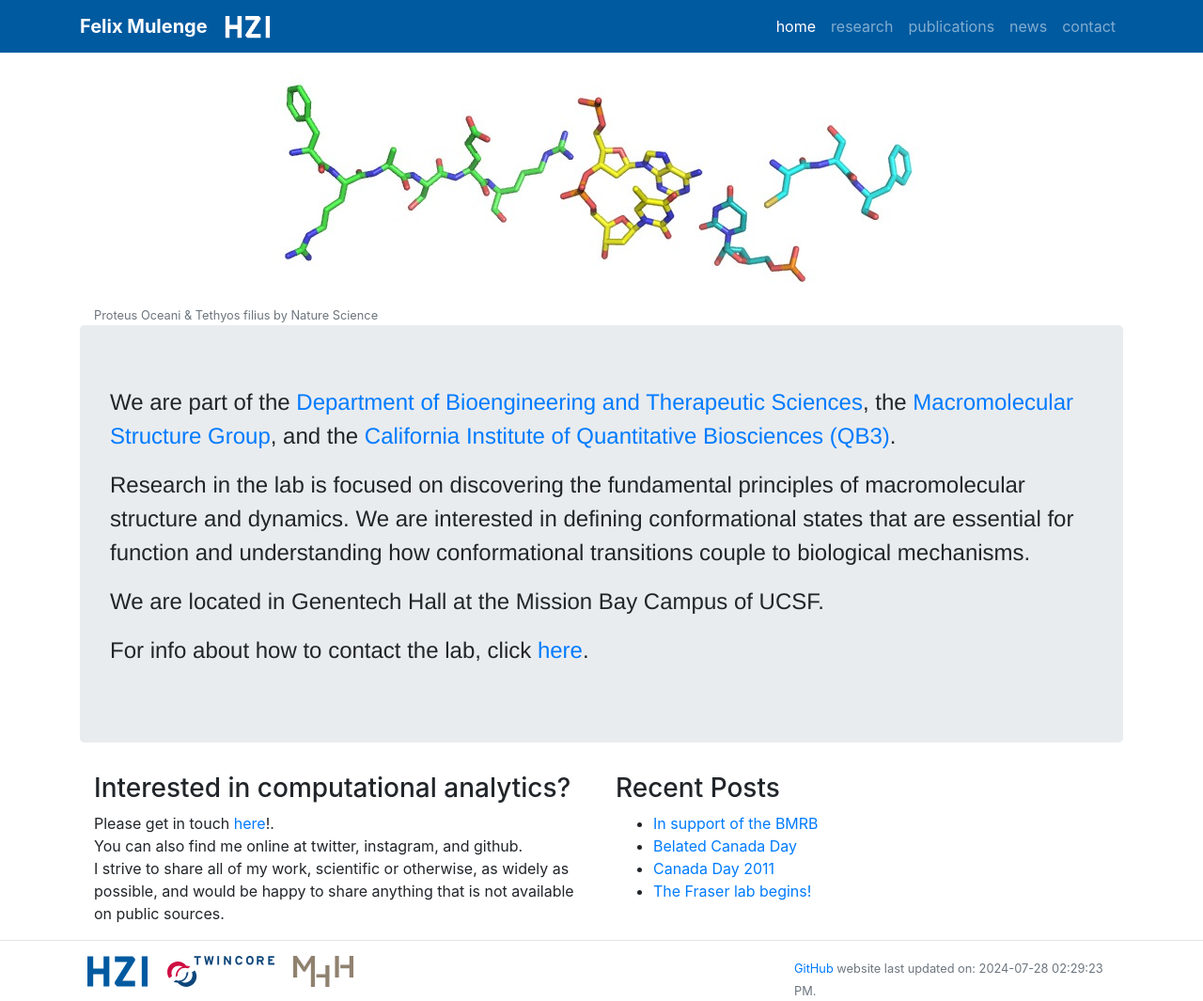
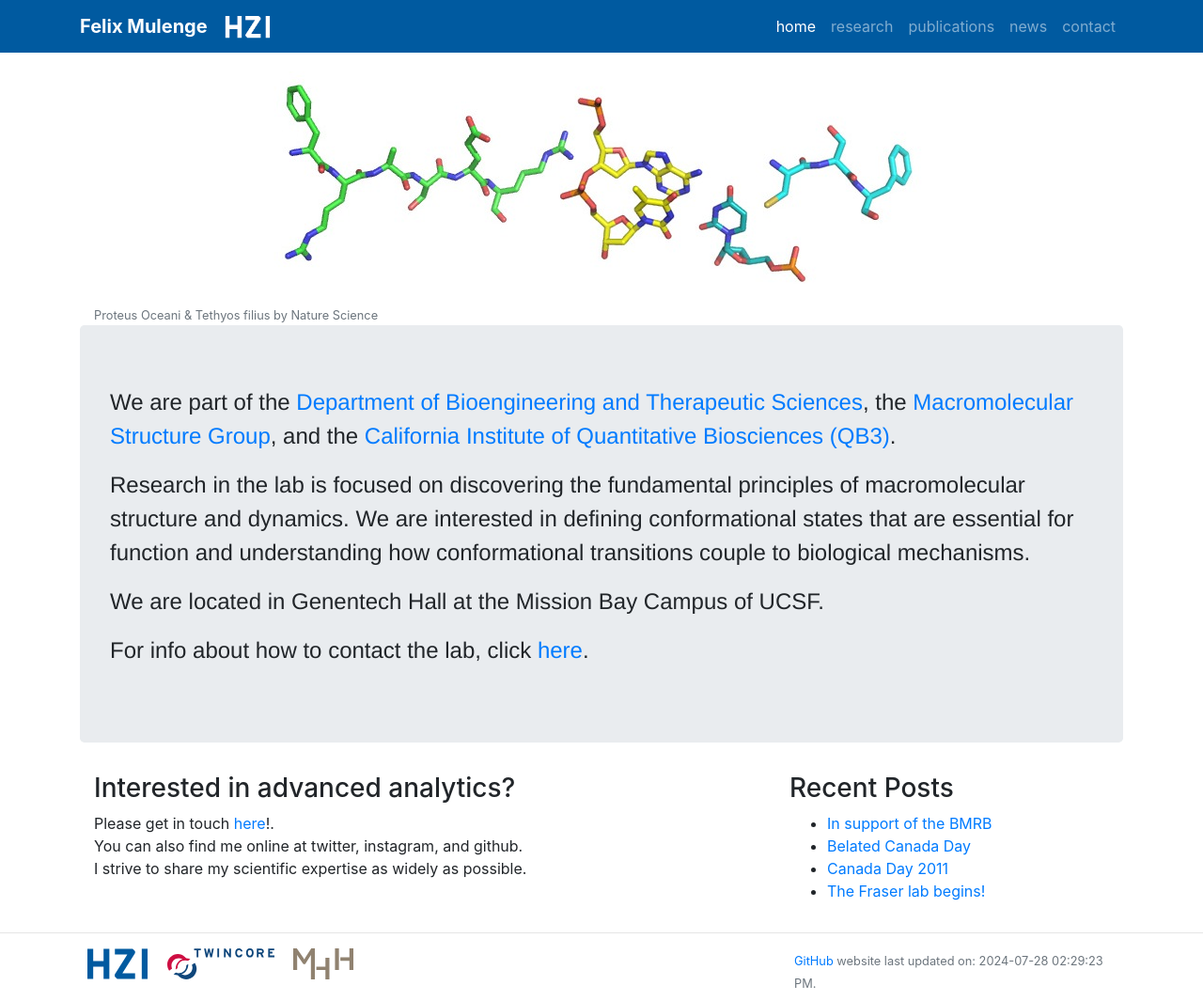
Before and after one commit to fmulenge/fmulenge.github.io, a Jekyll site: the page built from index.md, in a window 1280 px wide. Shown: the whole page at 94% size. Built offline with Jekyll 4.4.1, drawn with Linux system fonts in a browser that asks for light colours.

Commit message:
Update home.html

```diff
--- a/_layouts/home.html
+++ b/_layouts/home.html
@@ -11,12 +11,12 @@
     </div>
     <div class="row">
         <div class="col">
-             <h3> Interested in computational analytics? </h3>
+             <h3> Interested in advanced analytics? </h3>
              Please get in touch <a href="{{ site.url }}/contact">here</a>!.<br>
-            You can also find me online at twitter, instagram, and github.<br>
-            I strive to share all of my work, scientific or otherwise, as widely as possible, and would be happy to share anything that is not available on public sources.<br>
+             You can also find me online at twitter, instagram, and github.<br>
+             I strive to share my scientific expertise as widely as possible.<br>
         </div>
-        <div class="col">
+        <div class="col-md-4">
             <h3> Recent Posts </h3>
             <ul>
               {% for post in site.posts limit: 5 %}
```
